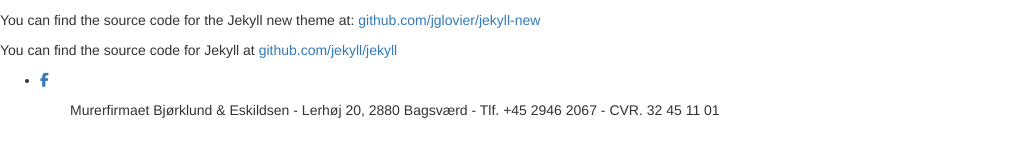
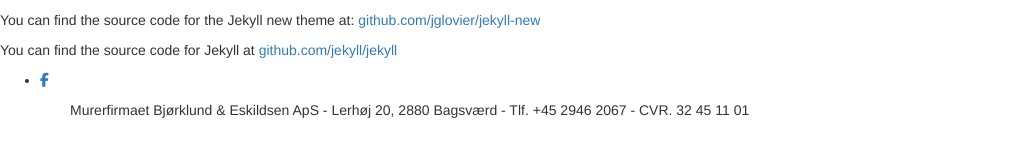
Before and after one commit to re-cph/murerfirmaet-bjoerklund, a Jekyll site: the page built from about.md, in a window 1280 px wide. Shown: the part 221-378 px from the top of the page, without its empty margins (0-1017 px from the left). Built offline with Jekyll 4.4.1, drawn with Linux system fonts in a browser that asks for light colours; nearby versions of some CDN libraries; library files that are not in the unit come from our copies; comment, search, counter and statistics services are not loaded.

```diff
--- a/_config.yml
+++ b/_config.yml
@@ -1,7 +1,7 @@
 #NOTE: Reload local server when changing stuff here!
 
 # Site settings
-company_name: "Murerfirmaet Bjørklund & Eskildsen"
+company_name: "Murerfirmaet Bjørklund & Eskildsen ApS"
 title: "Murerfirmaet Bjørklund & Eskildsen"
 email: "jacob@jacobmurer.dk"
 phone: "+45 2946 2067"
```
Also changed, not shown: index.html (+17 -16 lines).
